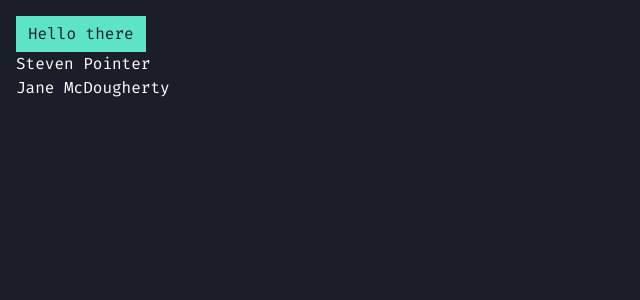
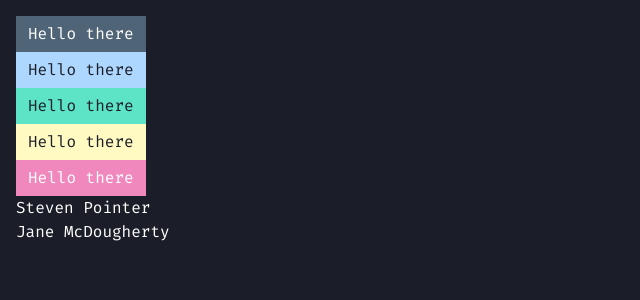
Before and after one commit to SmackSmash/grider-media-ts, a React (Vite) app: page / in a window 1280 px wide. Shown: the top 300 px of the page, without its empty margins (0-640 px from the left). Built offline with nearby package versions, Linux system fonts and the light colour scheme; data requests are answered from the project's data file.

Commit message:
Finished poimandres impplementation in Button

```diff
--- a/src/App.tsx
+++ b/src/App.tsx
@@ -4,7 +4,11 @@ import Button from './components/Button';
 const App = () => {
   return (
     <main className='p-4 container mx-auto'>
+      <Button primary>Hello there</Button>
+      <Button secondary>Hello there</Button>
       <Button success>Hello there</Button>
+      <Button warning>Hello there</Button>
+      <Button danger>Hello there</Button>
       <UsersList />
     </main>
   );
--- a/src/components/Button.tsx
+++ b/src/components/Button.tsx
@@ -26,12 +26,13 @@ function Button({
   const classes = className(rest.className, 'flex items-center px-3 py-1.5', {
     'border-poimandres-midslate bg-poimandres-midslate text-poimandres-white':
       primary,
-    'border-poimandres-darkslate bg-poimandres-darkslate text-white': secondary,
+    'border-poimandres-midblue bg-poimandres-midblue text-poimandres-blackslate':
+      secondary,
     'border-poimandres-lightgreen bg-poimandres-lightgreen text-poimandres-blackslate':
       success,
     'border-poimandres-yellow bg-poimandres-yellow text-poimandres-blackslate':
       warning,
-    'border-poimandres-darkpink bg-poimandres-darkpink text-white': danger,
+    'border-poimandres-lightpink bg-poimandres-lightpink text-white': danger,
     'rounded-full': rounded,
     'bg-white': outline,
     'text-blue-500': outline && primary,
```
